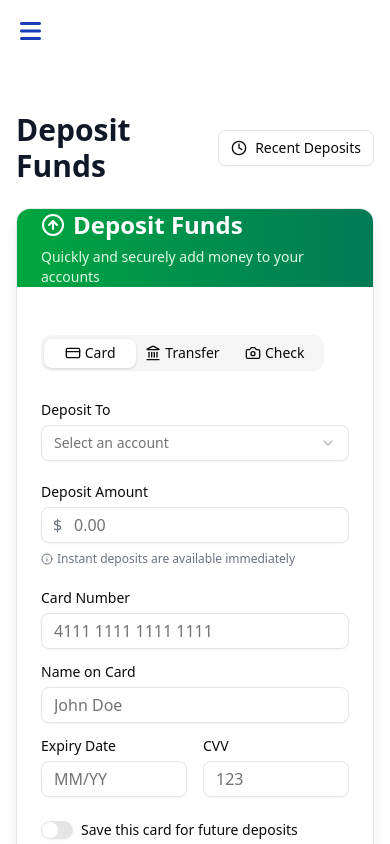
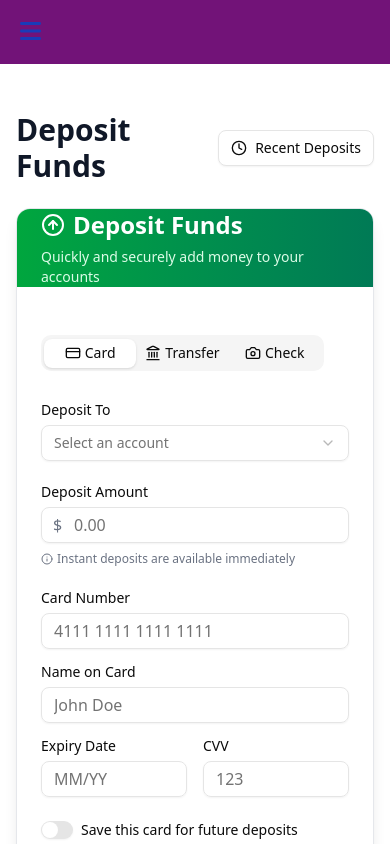
Before and after one commit to ike-nanino/flash, a Next.js app: page /online-deposit in a window 390 px wide. Built offline with nearby package versions, Linux system fonts and the light colour scheme.

Commit message:
changes changes

```diff
--- a/app/(root)/layout.tsx
+++ b/app/(root)/layout.tsx
@@ -27,7 +27,7 @@ export default function RootLayout({
   {/* Scrollable content area */}
 
     {/* Fixed header */}
-    <div className="absolute bg-white z-10 inset-0 flex h-16 items-center justify-between p-5 sm:p-8 md:hidden">
+    <div className="absolute bg-fuchsia-900 z-10 inset-0 flex h-16 items-center justify-between p-5 sm:p-8 md:hidden">
       {/* <Image
         src="/assets/images/osbicanada.png"
         width={120}
--- a/components/MobileNav.tsx
+++ b/components/MobileNav.tsx
@@ -79,7 +79,7 @@ const MobileNav = ({ user }: MobileNavProps) => {
           <FontAwesomeIcon icon={faBars} onClick={() => setIsOpen(!isOpen)} className="text-2xl font-extrabold text-blue-800" />
 
         </SheetTrigger>
-        <SheetContent side="left" className="border-none bg-fuchsia-900">
+        <SheetContent side="left" className="border-none bg-white">
 
           <SheetTitle>
             {/* User Info */}
```
